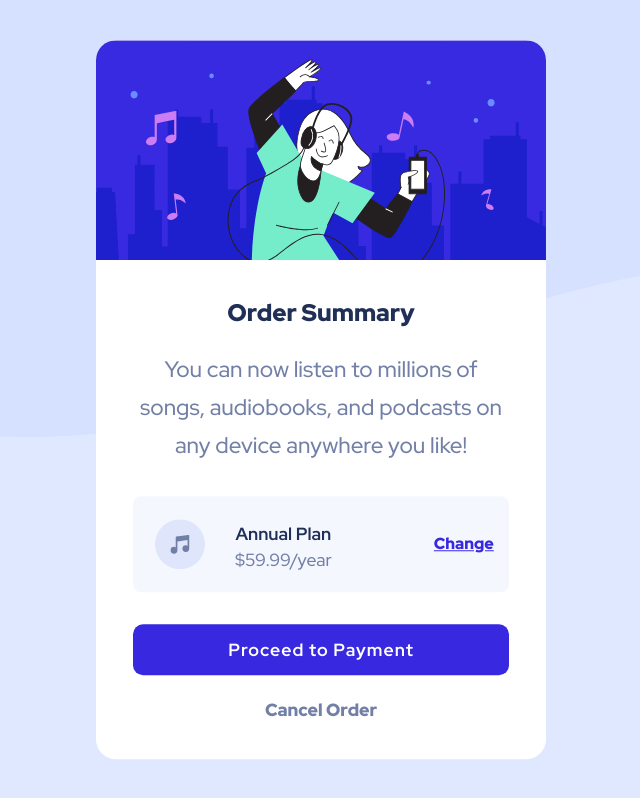
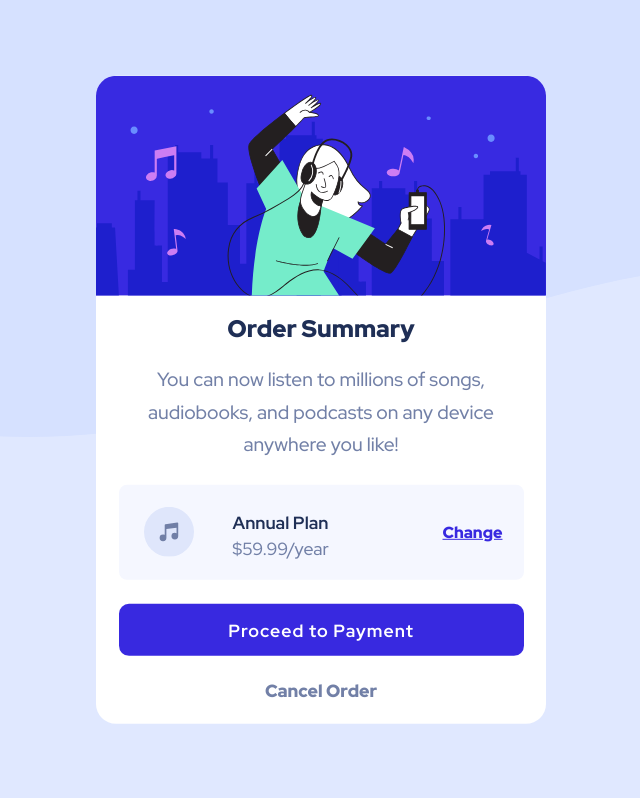
Before and after one commit to Santiagoq3/Order-Summary, a plain HTML site: page index.html in a window 1280 px wide. Shown: the whole page, without its empty margins (319-959 px from the left). Drawn offline with Linux system fonts and the light colour scheme.

Commit message:
second commit

```diff
--- a/index.css
+++ b/index.css
@@ -43,14 +43,13 @@ body{
 }
 
 .section{
-    padding: 1em;
     display: flex;
     flex-direction: column;
     align-items: center;
 }
 
 .section h1{
-    margin-top: 0.65em;
+    margin-top: 0.5em;
     color: var(--clr-Darkblue);
     font-weight: 800;
 
@@ -58,7 +57,7 @@ body{
 
 .section p{
     margin-top: 1em;
-    font-size: 1.4rem;
+    font-size: 1.2rem;
     width: 90%;
     text-align: center;
     line-height: 1.7em;
@@ -71,7 +70,7 @@ body{
     border-radius: 8px;
     grid-template-columns: 25% 30%  25%;
     grid-template-rows: repeat(3,33%);
-    margin: 2em;
+    margin: 1.5em;
     background-color: var(--clr-Verypaleblue);
     padding: 1em 0;
 }
```
